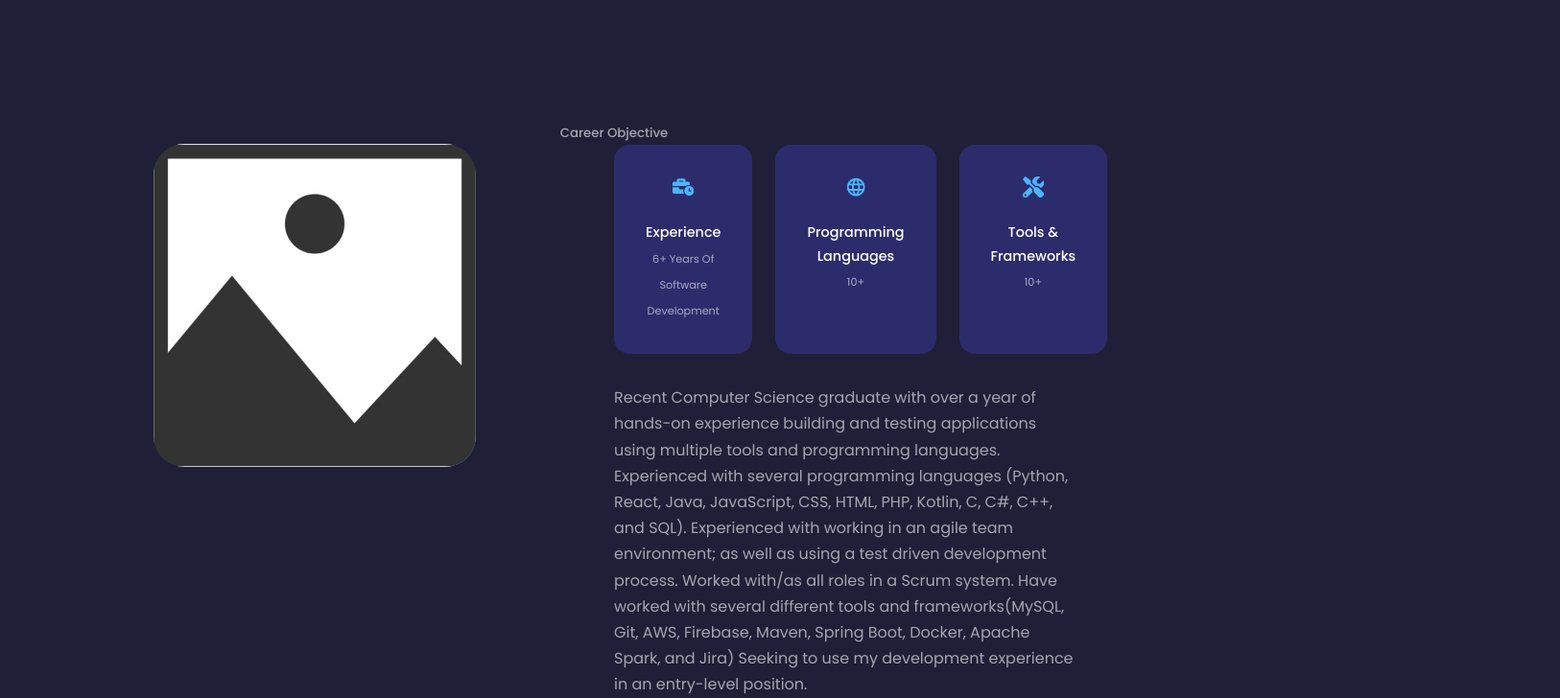
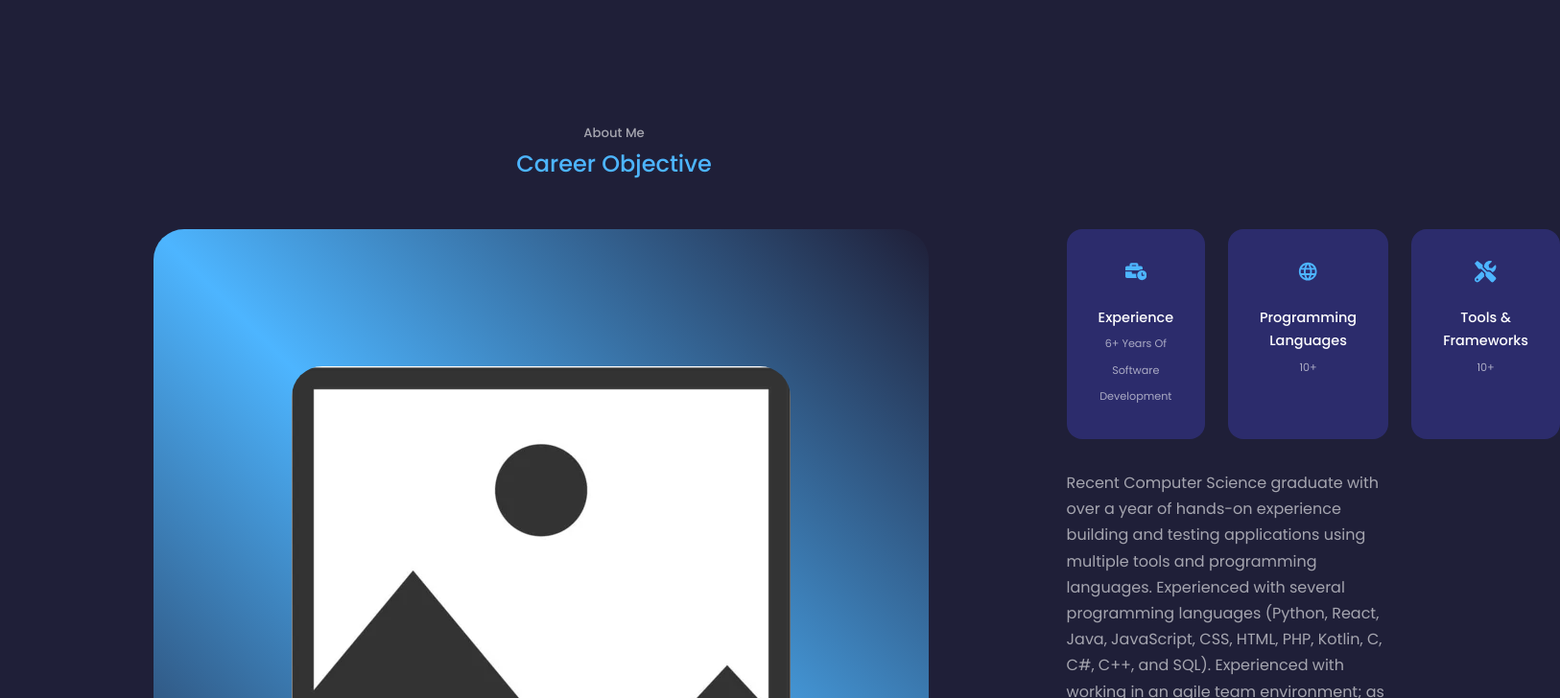
Before and after one commit to ParkerBalbach/online_resume, a React (Create React App) app: page / in a window 1280 px wide. Shown: the part 800-1528 px from the top of the page at 96% size, 1626 px wide, since content can reach past the window. Built offline with nearby package versions, Linux system fonts and the light colour scheme.

Commit message:
Hated Career Objective by itself added About Me

```diff
--- a/src/components/about/about.css
+++ b/src/components/about/about.css
@@ -1,6 +1,6 @@
 .about__container {
     display: grid;
-    grid-template-columns: 35% 50%;
+    grid-template-columns: 1fr 35% 50%;
     gap: 15%;
 }
 
--- a/src/components/about/about.jsx
+++ b/src/components/about/about.jsx
@@ -8,7 +8,8 @@ import {FaTools} from 'react-icons/fa'
 const about = () => {
   return (
     <section id='about'>
-      <h5>Career Objective</h5>
+      <h5>About Me</h5>
+      <h2>Career Objective</h2>
       <div className="container about__container">
         <div className="about__me">
           <div className="about__me-image">
```
